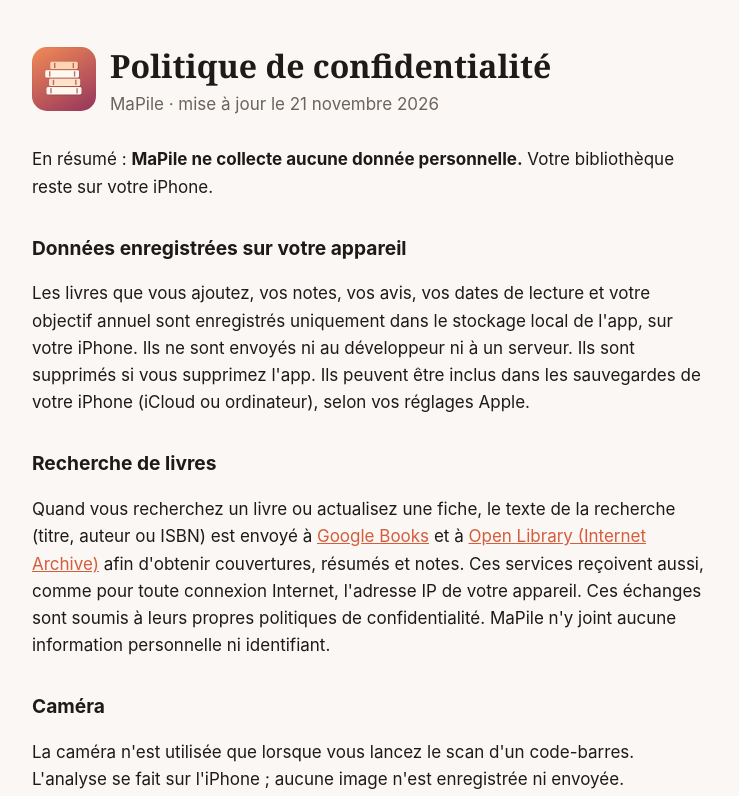
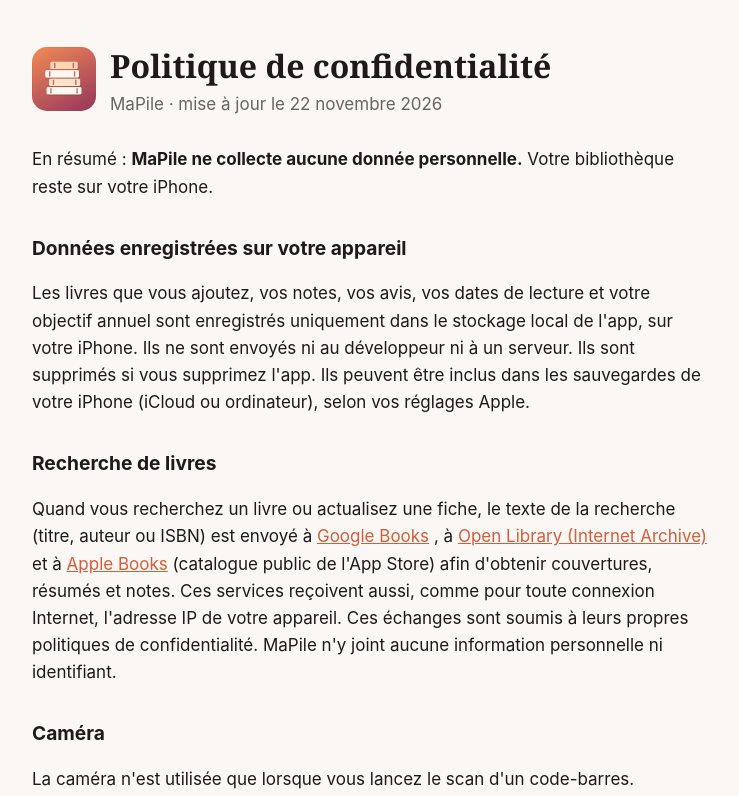
Before and after one commit to romandsl8/mapile-site, a plain HTML site: page confidentialite.html in a window 1280 px wide. Shown: the top 796 px of the page, without its empty margins (268-1007 px from the left). Drawn offline with Linux system fonts and the light colour scheme.

Commit message:
Ajout d'Apple Books comme source d'informations

```diff
--- a/confidentialite.html
+++ b/confidentialite.html
@@ -10,7 +10,7 @@
 <main>
   <header>
     <img src="icon.png" alt="Icône de MaPile">
-    <div><h1>Politique de confidentialité</h1><p class="sub">MaPile · mise à jour le 21 novembre 2026</p></div>
+    <div><h1>Politique de confidentialité</h1><p class="sub">MaPile · mise à jour le 22 novembre 2026</p></div>
   </header>
 
   <p>En résumé : <strong>MaPile ne collecte aucune donnée personnelle.</strong> Votre bibliothèque reste sur votre iPhone.</p>
@@ -19,7 +19,7 @@
   <p>Les livres que vous ajoutez, vos notes, vos avis, vos dates de lecture et votre objectif annuel sont enregistrés uniquement dans le stockage local de l'app, sur votre iPhone. Ils ne sont envoyés ni au développeur ni à un serveur. Ils sont supprimés si vous supprimez l'app. Ils peuvent être inclus dans les sauvegardes de votre iPhone (iCloud ou ordinateur), selon vos réglages Apple.</p>
 
   <h2>Recherche de livres</h2>
-  <p>Quand vous recherchez un livre ou actualisez une fiche, le texte de la recherche (titre, auteur ou ISBN) est envoyé à <a href="https://policies.google.com/privacy">Google Books</a> et à <a href="https://archive.org/about/terms">Open Library (Internet Archive)</a> afin d'obtenir couvertures, résumés et notes. Ces services reçoivent aussi, comme pour toute connexion Internet, l'adresse IP de votre appareil. Ces échanges sont soumis à leurs propres politiques de confidentialité. MaPile n'y joint aucune information personnelle ni identifiant.</p>
+  <p>Quand vous recherchez un livre ou actualisez une fiche, le texte de la recherche (titre, auteur ou ISBN) est envoyé à <a href="https://policies.google.com/privacy">Google Books</a> , à <a href="https://archive.org/about/terms">Open Library (Internet Archive)</a> et à <a href="https://www.apple.com/fr/legal/privacy/">Apple Books</a> (catalogue public de l'App Store) afin d'obtenir couvertures, résumés et notes. Ces services reçoivent aussi, comme pour toute connexion Internet, l'adresse IP de votre appareil. Ces échanges sont soumis à leurs propres politiques de confidentialité. MaPile n'y joint aucune information personnelle ni identifiant.</p>
 
   <h2>Caméra</h2>
   <p>La caméra n'est utilisée que lorsque vous lancez le scan d'un code-barres. L'analyse se fait sur l'iPhone ; aucune image n'est enregistrée ni envoyée.</p>
```
Also changed, not shown: index.html (+1 -1 lines).
